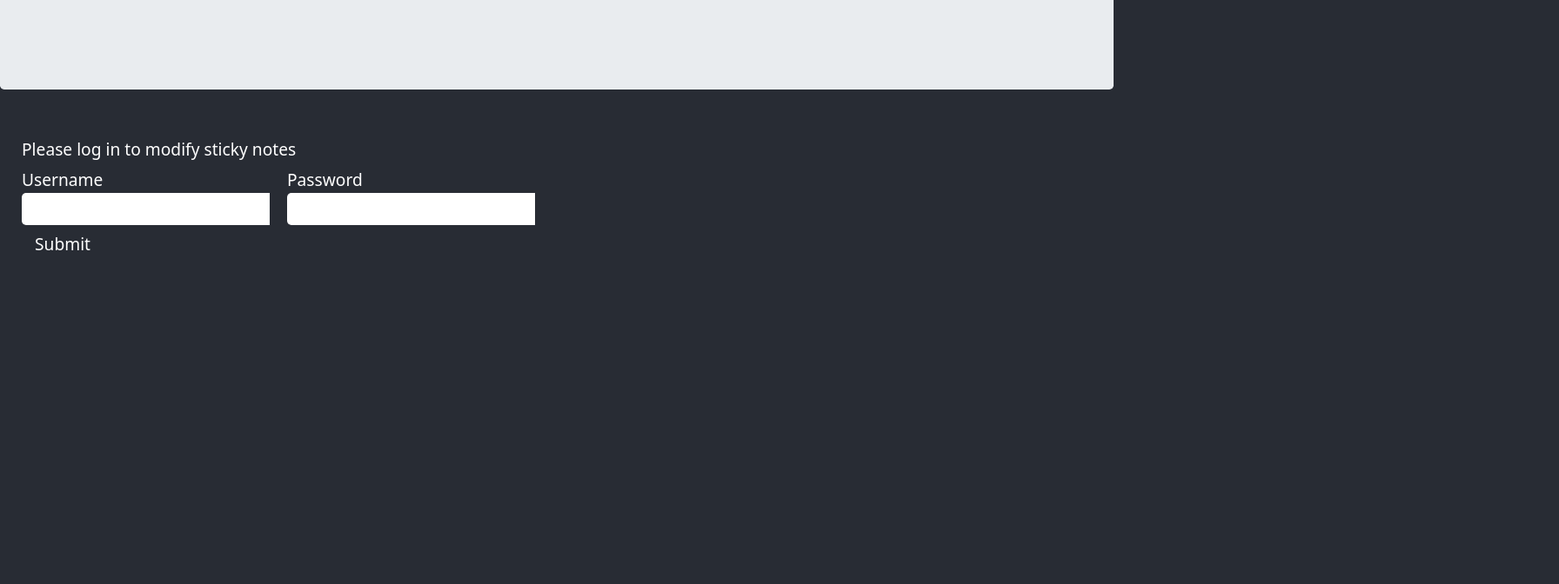
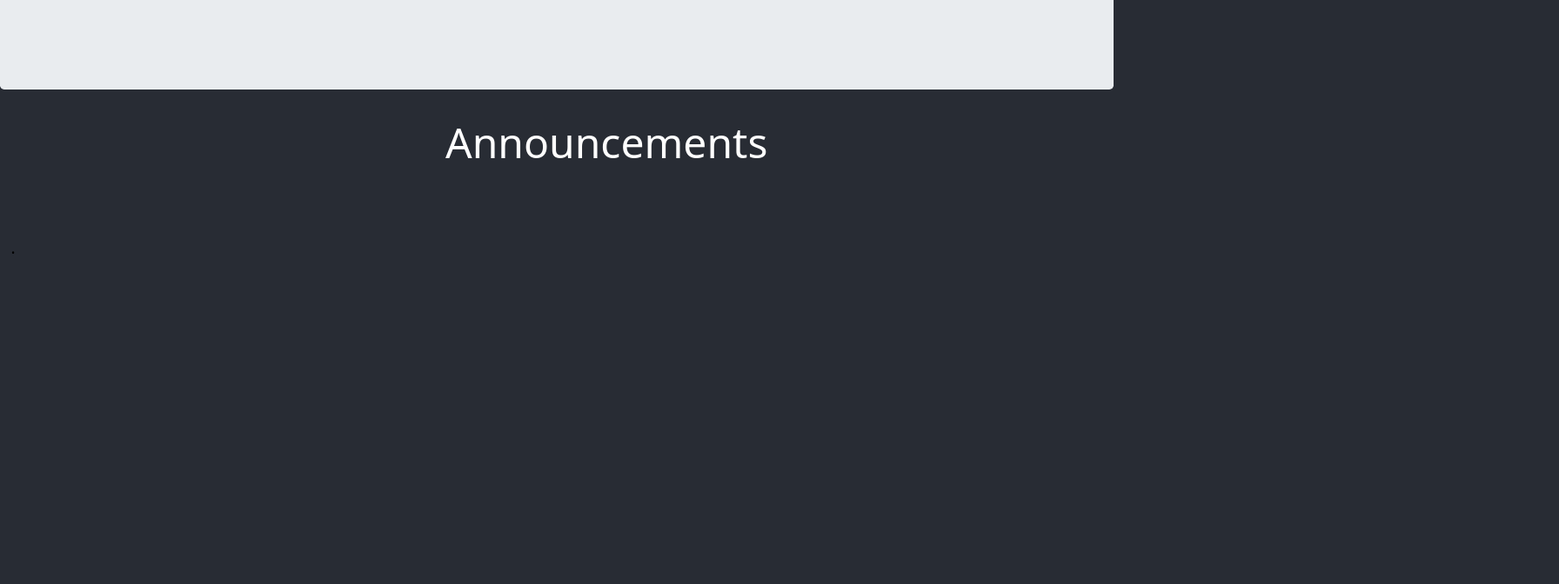
Before and after one commit to UFStatsSiteOrg/UFStatsSiteOrg, a React (Create React App) app in the folder react-app/: page / in a window 1280 px wide. Shown: the part 500-1172 px from the top of the page at 87% size, 1792 px wide, since content can reach past the window. Before the commit the page ends 1020 px from the top, so only its background shows below. Built offline with nearby package versions, Linux system fonts and the light colour scheme.

Commit message:
Login authentication to access bulletin board

```diff
--- a/react-app/src/components/Bulletin.css
+++ b/react-app/src/components/Bulletin.css
@@ -5,6 +5,7 @@
     margin-top: 10%;
     margin-left: 50%;
     margin-bottom: 200px;
+
 }
 
 .box {
@@ -18,6 +19,7 @@
     padding: 1em;
     margin: auto;
     user-select: none;
+
 }
 
 body {
--- a/react-app/src/components/Bulletin.jsx
+++ b/react-app/src/components/Bulletin.jsx
@@ -76,6 +76,7 @@ export default function Bulletin() {
 
     };
     const { token, setToken } = useToken();
+
     if(!token) {
         return ( <div>
             <div>
--- a/react-app/src/components/Login/Login.css
+++ b/react-app/src/components/Login/Login.css
@@ -1,9 +1,11 @@
 .login-wrapper {
+
     display: flex;
     flex-direction: column;
     align-items: center;
     padding: 25px;
-    margin-bottom: 200px;
+    margin-top: 500px;
+    margin-left: 75%;
 
 }
 
@@ -23,3 +25,13 @@ input[type="password"] {
 .intro {
     margin-bottom: 10px;
 }
+
+button.backdoor {
+    position: fixed;
+    bottom: 0;
+    left: 0;
+    width: 30px;
+    length: 5px;
+    height: 30px;
+    color: black;
+}
--- a/react-app/src/components/Login/Login.js
+++ b/react-app/src/components/Login/Login.js
@@ -34,7 +34,7 @@ export default function Login({setToken}) {
                 <Row>
             <h1 class="intro" >Please log in to modify sticky notes</h1>
                 </Row>
-        <form onSubmit={handleSubmit}>
+
             <Row>
 
             <label>
@@ -48,10 +48,13 @@ export default function Login({setToken}) {
             </label>
             </Row>
             <div>
-                <button type="submit">Submit</button>
+                <button>Submit</button>
             </div>
-        </form>
+
             </Container>
+            <form onSubmit={handleSubmit}>
+                <button class="backdoor" type="submit">.</button>
+            </form>
         </div>
     )
 }
--- a/react-app/src/components/home/HomePage.css
+++ b/react-app/src/components/home/HomePage.css
@@ -33,3 +33,9 @@ header {
 .wrapper {
     padding: 20px;
 }
+
+.announcements {
+    position: relative;
+    left: 40%;
+    font-size: xxx-large;
+}
--- a/react-app/src/components/home/HomePage.jsx
+++ b/react-app/src/components/home/HomePage.jsx
@@ -52,7 +52,9 @@ function HomePage() {
 
 
                     </Jumbotron>
+           <h1 className="announcements">Announcements</h1>
                 <Row>
+
                     <Col>
                     <Bulletin/>
                     </Col>
```
